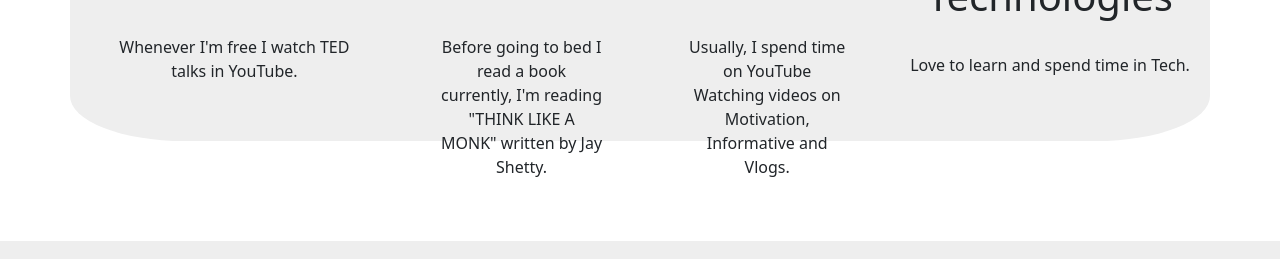
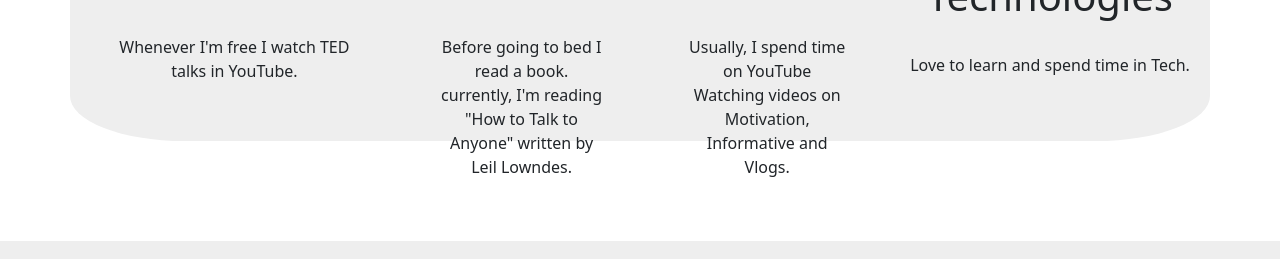
Before and after one commit to sounderrajselvarasu/Capstone-Project, a plain HTML site: page index.html in a window 1280 px wide. Shown: the part 4187-4446 px from the top of the page. Drawn offline with nearby package versions, Linux system fonts and the light colour scheme.

Commit message:
Update index.html

```diff
--- a/index.html
+++ b/index.html
@@ -110,7 +110,7 @@
                     <center>
                         <img src="./Hoibbies/books.jpg" class="hobimg" alt="books">
                         <h1 class="pad">Books</h1>
-                        <p class="ppad">Before going to bed I read a book currently, I'm reading "THINK LIKE A MONK" written by Jay Shetty.</p>
+                        <p class="ppad">Before going to bed I read a book. currently, I'm reading "How to Talk to Anyone" written by Leil Lowndes.</p>
                         </center>
                 </div>
                 <div class="col-md col-sm-12 my-5">
```
